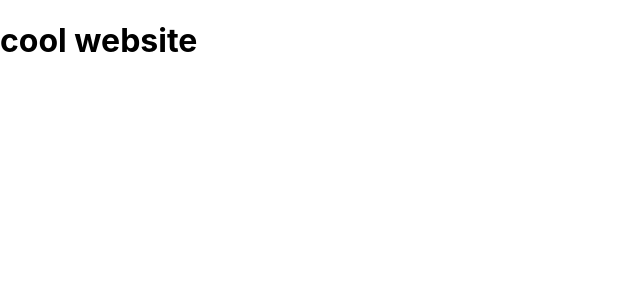
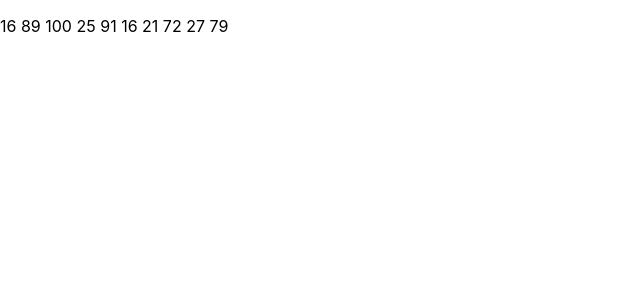
Before and after one commit to Expirious/k1, a React (Create React App) app: page / in a window 1280 px wide. Shown: the top 300 px of the page, without its empty margins (0-640 px from the left). Built offline with nearby package versions, Linux system fonts and the light colour scheme.

Commit message:
Random numbers function

```diff
--- a/src/App.js
+++ b/src/App.js
@@ -1,9 +1,25 @@
 import logo from './logo.svg';
 import './App.css';
 
+/**
+ * Returns random numbers array
+ * @param count
+ * @param range
+ */
+function randomNumbers(count, range){
+  let x = [];
+  for(let i = 0; i < count; i++){
+    x.push(Math.random()*range + 1);
+  }
+  //1,2,3,4
+  return x.map((num)=>{ return Math.trunc(num) }); //copy
+}
+
 function App() {
   return (
-      <div><h1>cool website</h1></div>
+      <div className="Random numbers">
+        <p>{randomNumbers(10,100).map((num) => {return num + " "})}</p>
+      </div>
   );
 }
 
```
